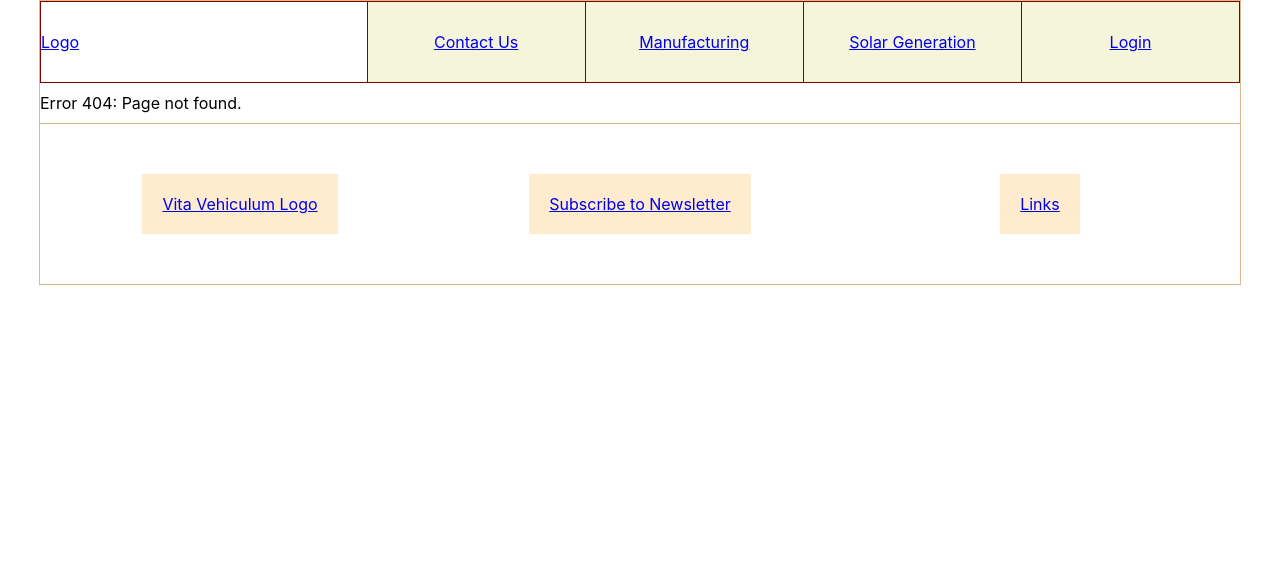
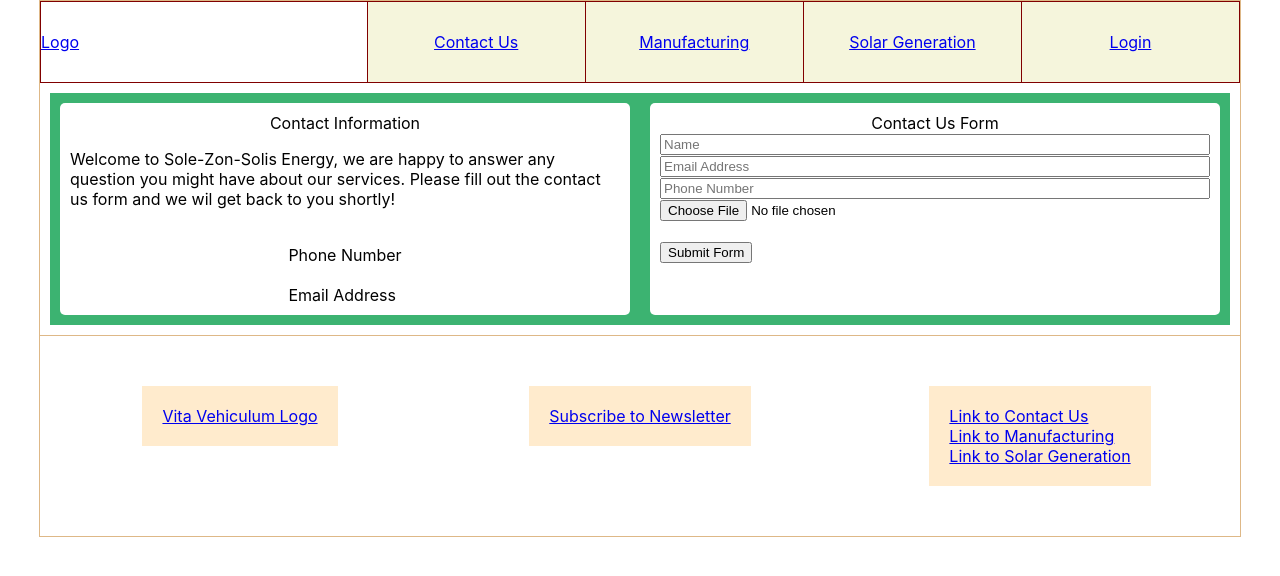
Before and after one commit to Geeoon/CyberForce-2022-Website, a React (Create React App) app: page /contact in a window 1280 px wide. Before the commit this address had no page. Shown: the top 576 px of the page. Built offline with nearby package versions, Linux system fonts and the light colour scheme.

Commit message:
Front-end mostly done

```diff
--- a/src/App.css
+++ b/src/App.css
@@ -64,11 +64,17 @@
 #home-content {
   display: flex;
   flex-direction: column;
+  padding: 20px;
+  margin: 10px auto;
+  border: 1px solid black;
+  max-width: 800px;
 }
 
 #sonnenberg-fields {
   text-align: center;
   flex: 1;
+  background-color: red;
+  margin-bottom: 10px;
 }
 
 #sonnenberg-details {
@@ -84,3 +90,93 @@
 }
 
 /* HOME ABOVE */
+
+/* CONTACT BELOW */
+
+#contact-wrapper {
+  display: flex;
+  flex-direction: row;
+  margin: 10px;
+  background-color: mediumseagreen;
+}
+
+#contact-info {
+  flex: 1;
+  margin: 10px;
+  padding: 10px;
+  background-color: white;
+  border-radius: 5px;
+  display: flex;
+  flex-direction: column;
+}
+
+#contact-form {
+  flex: 1;
+  margin: 10px;
+  padding: 10px;
+  background-color: white;
+  border-radius: 5px;
+}
+
+/* CONTACT ABOVE */
+
+/* SOLAR GEN BELOW */
+
+#solar-gen-wrapper {
+  background-color: teal;
+  margin: 20px;
+  padding: 20px;
+}
+
+#solar-gen-main {
+  padding: 20px;
+  background-color: whitesmoke;
+  border-radius: 5px;
+}
+
+/* SOLAR GEN ABOVE */
+
+/* MANUFACTURING BELOW */
+
+#manufacturing-wrapper {
+  background-color: teal;
+  margin: 20px;
+  padding: 20px;
+}
+
+#manufacturing-main {
+  padding: 20px;
+  background-color: whitesmoke;
+  border-radius: 5px;
+}
+
+/* MANUFACTURING ABOVE */
+
+/* LOGIN BELOW */
+
+#login-wrapper {
+  background-color: teal;
+  margin: 20px;
+  padding: 20px;
+}
+
+#login-main {
+  padding: 20px;
+  background-color: whitesmoke;
+  border-radius: 5px;
+  max-width: 500px;
+  margin: 0 auto;
+  text-align: center;
+}
+
+/* LOGIN ABOVE */
+
+.flex-header {
+  display: flex;
+  justify-content: center;
+}
+
+.input-full-width {
+  width: 100%;
+  box-sizing: border-box;
+}
--- a/src/App.js
+++ b/src/App.js
@@ -4,6 +4,10 @@ import Home from './Home';
 import Error404 from './Error404';
 import Header from './Header';
 import Footer from './Footer';
+import Contact from './Contact';
+import SolarGen from './SolarGen';
+import Manufacturing from './Manufacturing';
+import Login from './Login';
 
 function App() {
   return (
@@ -13,6 +17,10 @@ function App() {
         <div id='content'>
           <Routes>
             <Route path='/' element={<Home />}/>
+            <Route path='/contact' element={<Contact />}/>
+            <Route path='/solargen' element={<SolarGen />}/>
+            <Route path='/manufacturing' element={<Manufacturing />}/>
+            <Route path='/login' element={<Login />}/>
             <Route path='*' element={<Error404 />}/>
           </Routes>
         </div>
--- /dev/null
+++ b/src/Contact.js
@@ -0,0 +1,44 @@
+import React, { useCallback, useState } from "react";
+
+export default function Contact(props) {
+  const [name, set_name] = useState("");
+  const [email, set_email] = useState("");
+  const [phone, set_phone] = useState("");
+  const [file, set_file] = useState(undefined);
+
+  const handleSubmit = useCallback(() => {
+    console.log(name);
+    console.log(email);
+    console.log(phone);
+    console.log(file);
+  }, [name, email, phone, file]);
+
+  return(
+    <div id='contact-wrapper'>
+      <div id='contact-info'>
+        <div className='flex-header'>
+          Contact Information
+        </div>
+        <p>
+          Welcome to Sole-Zon-Solis Energy, we are happy to answer any question you might have about our services. Please fill out the contact us form and we wil get back to you shortly!
+        </p><br />
+        <div className='flex-header'>
+          Phone Number<br /><br />
+          Email Address
+        </div>
+
+      </div>
+
+      <div id='contact-form'>
+        <div className='flex-header'>
+          Contact Us Form
+        </div>
+        <input className='input-full-width' type='text' placeholder='Name' id='name' value={name} onChange={ (event) => { set_name(event.target.value) }} required/><br />
+        <input className='input-full-width' type='email' placeholder='Email Address' id='email' value={email} onChange={ (event) => { set_email(event.target.value) }} required/><br />
+        <input className='input-full-width' type='tel' pattern="[0-9]{10}" placeholder='Phone Number' id='phone' value={phone} onChange={ (event) => { set_phone(event.target.value) }} required/><br />
+        <input className='input-full-width' type='file' placeholder='File' id='file' onChange={ (event) => { set_file(event.target.files[0]) }}/><br /><br />
+        <button onClick={handleSubmit}>Submit Form</button>
+      </div>
+    </div>
+  );
+}
--- a/src/Footer.js
+++ b/src/Footer.js
@@ -21,11 +21,11 @@ export default function Footer(props) {
       </div>
 
       <div className='footer-element'>
-        <Link to='/'>
           <div className='footer-link'>
-            Links
+            <Link to='/contact'>Link to Contact Us</Link><br />
+            <Link to='/manufacturing'>Link to Manufacturing</Link><br />
+            <Link to='/solargen'>Link to Solar Generation</Link>
           </div>
-        </Link>
       </div>
     </div>
   );
--- a/src/Header.js
+++ b/src/Header.js
@@ -7,16 +7,16 @@ export default function Header(props) {
       <Link id='header-logo' to='/'>
         Logo
       </Link>
-      <Link className='header-link' to='/'>
+      <Link className='header-link' to='/contact'>
         Contact Us
       </Link>
-      <Link className='header-link' to='/'>
+      <Link className='header-link' to='/manufacturing'>
         Manufacturing
       </Link>
-      <Link className='header-link' to='/'>
+      <Link className='header-link' to='/solargen'>
         Solar Generation
       </Link>
-      <Link className='header-link' to='/'>
+      <Link className='header-link' to='/login'>
         Login
       </Link>
     </div>
--- /dev/null
+++ b/src/Login.js
@@ -0,0 +1,24 @@
+import React, { useCallback, useState } from "react";
+
+export default function Login(props) {
+  const [username, set_username] = useState("");
+  const [password, set_password] = useState("");
+
+  const handleSubmit = useCallback(() => {
+    console.log(username);
+    console.log(password);
+  }, [username, password]);
+
+  return(
+    <div id='login-wrapper'>
+      <div id='login-main'>
+        <div className='flex-header'>
+          Login
+        </div>
+        <input className='input-full-width' placeholder='Username' type='text' size={30} value={ username } onChange={(event) => { set_username(event.target.value) }}/><br />
+        <input className='input-full-width' placeholder='Password' type='password' size={30} value={ password } onChange={(event) => { set_password(event.target.value) }}/><br /><br />
+        <button onClick={handleSubmit}>Submit</button>
+      </div>
+    </div>
+  );
+}
--- /dev/null
+++ b/src/Manufacturing.js
@@ -0,0 +1,16 @@
+import React from "react";
+
+export default function Manufacturing(props) {
+  return(
+    <div id='manufacturing-wrapper'>
+      <div id='manufacturing-main'>
+        <div className='flex-header'>
+          Manufacturing
+        </div>
+        <p>
+          Being part of the Vita Vehiculum family means that we support the manufacturing of electric vehicles (EV). Utilizing our solar generation, Vita Vehiculum has built a new electric vehicle manufacturing complex right here at Sonneberg Fields. It provides the capability of building EV in a plant run completely off solar! It is much more efficient than any of our competitors! Please reach out via the Contact Us page for more information regarding our EV manufacturing.
+        </p>
+      </div>
+    </div>
+  );
+}
--- /dev/null
+++ b/src/SolarGen.js
@@ -0,0 +1,16 @@
+import React from "react";
+
+export default function SolarGen(props) {
+  return(
+    <div id='solar-gen-wrapper'>
+      <div id='solar-gen-main'>
+        <div className='flex-header'>
+          Solar Generation
+        </div>
+        <p>
+          We are proud of being the newest addition to the Vita Vehiculum family and support their manufacturing capabilities with over 15 acres of solar farms throughout the country. Currently our largest farm, Sonneberg Fields,has capabilities of generation approximately 14000 kW/h of electricity. Our mission has always been clean energy and our solar generation efforts are our star in that. Please reach out via the Contact Us page for more information regarding commercial utilization.
+        </p>
+      </div>
+    </div>
+  );
+}
```
Lines whose indentation alone changed are shown as unchanged.
